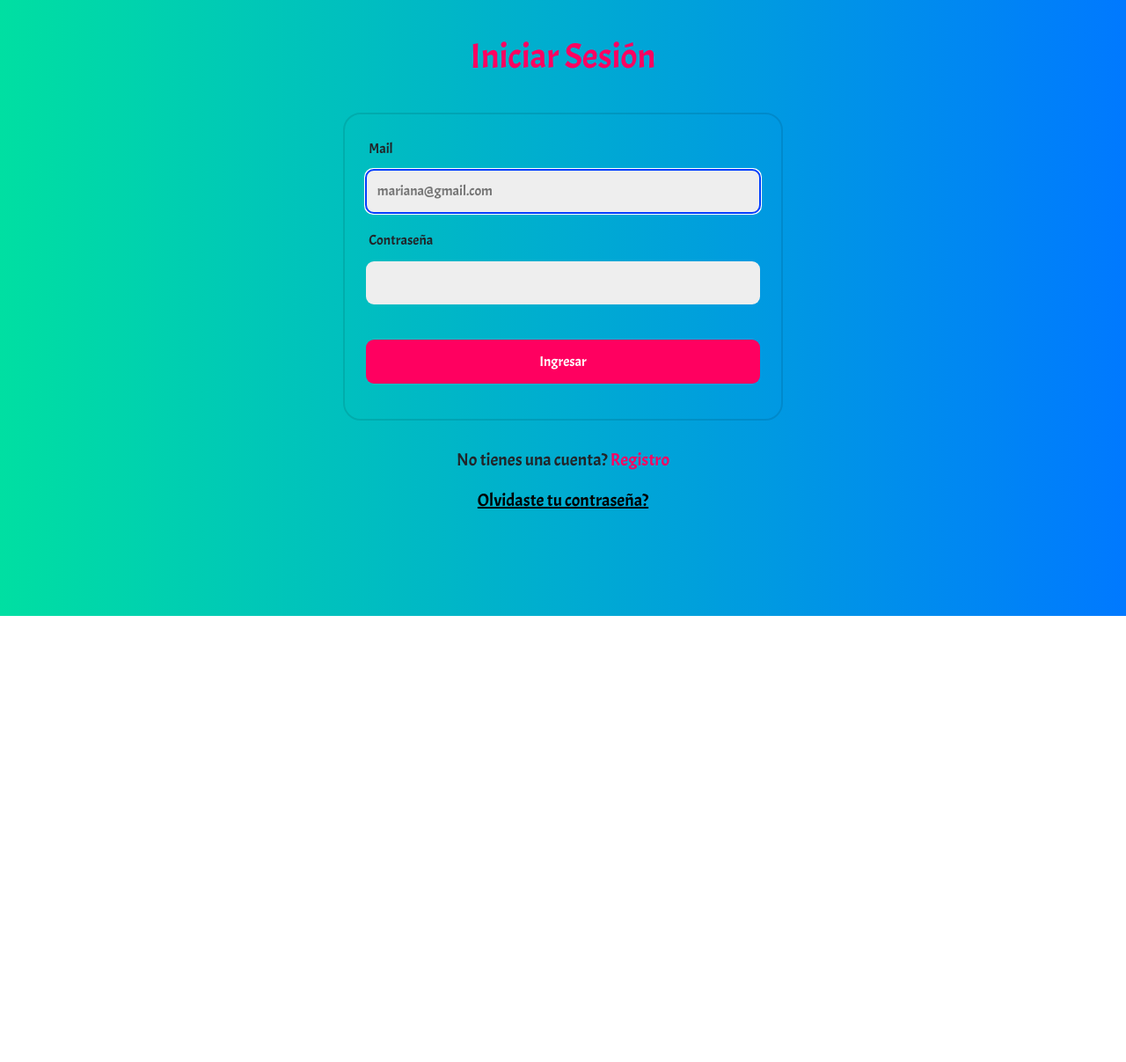
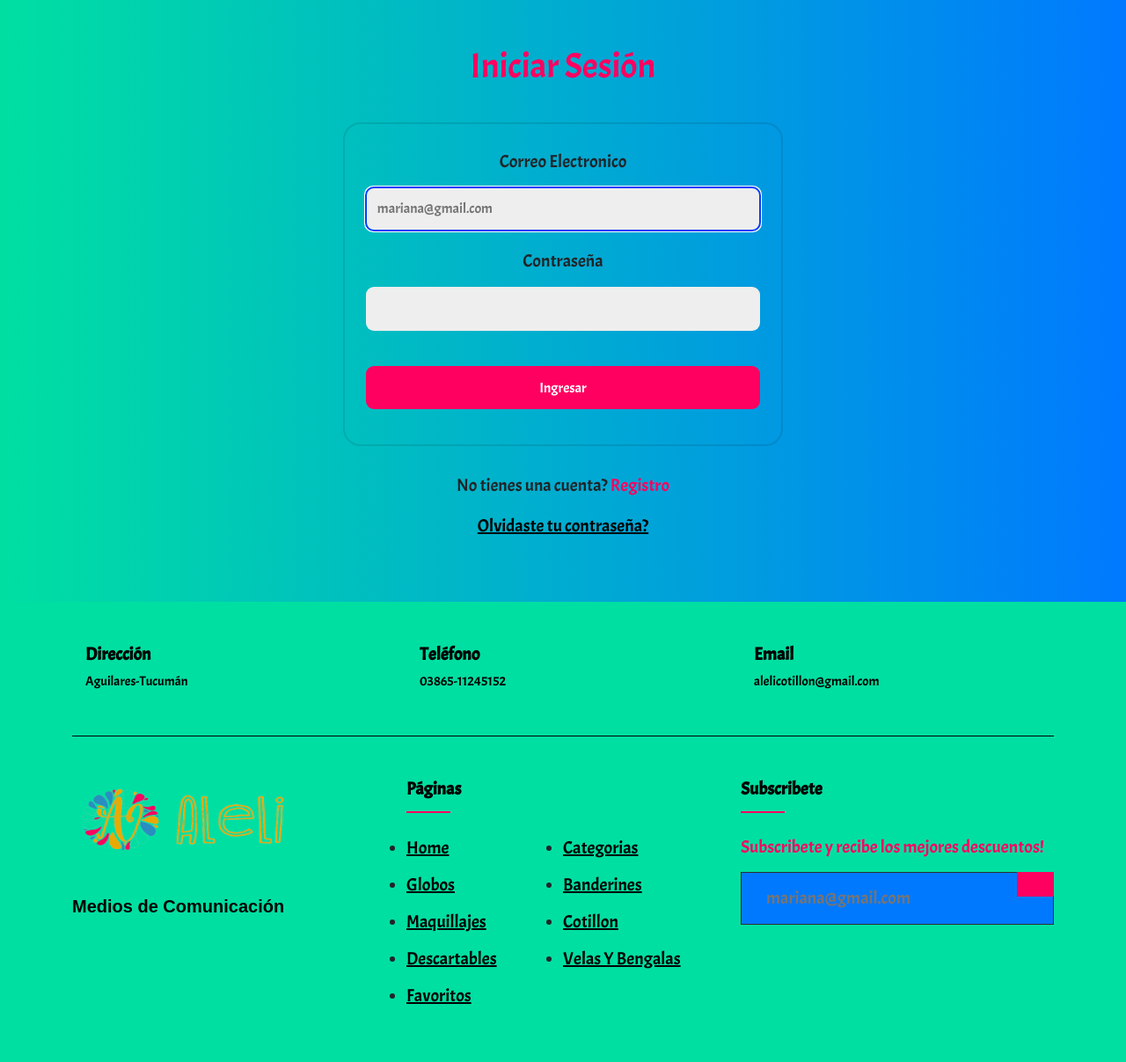
Before and after one commit to MaruSosa/ProyectoAleli, a plain HTML site: page pages/login.html in a window 1280 px wide. Shown: the part 132-1339 px from the top of the page at 88% size. Before the commit the page ends 832 px from the top, so only its background shows below. Drawn offline with nearby package versions, Linux system fonts and the light colour scheme.

Commit message:
se corrigio pagina de login

```diff
--- a/css/style.css
+++ b/css/style.css
@@ -834,3 +834,4 @@ section p a{
     height: 800px;
   }
 }
+/*papelitos*/
--- a/pages/login.html
+++ b/pages/login.html
@@ -29,7 +29,7 @@
                   <a class="nav-link" aria-current="page" href="../index.html">Principal</a>
                 </li>
                 <li class="nav-item mt-2">
-                  <a class="nav-link active" href="./productos.html">Productos</a>
+                  <a class="nav-link" href="./productos.html">Productos</a>
                 </li>
               </ul>
               <form class="d-flex mt-2" role="search" id="formBuscar">
@@ -40,18 +40,114 @@
           </div>
         </nav>
        </header>
-    <section class="my-2 py-2 pt-5">
+   <main class="d-flex justify-content-center align-items-center text-center">
+    <section>
+      <div class="mt-5 pt-5">
         <h2>Iniciar Sesión</h2>
-        <form id="loginForm">
-            <label>Mail</label>
+      <form id="loginForm" >
+          <label style="font-size: 20px;">Correo Electronico</label>
           <input type="email" placeholder="mariana@gmail.com" id="email" required autofocus>
-            <label>Contraseña</label>
+          <label style="font-size: 20px;">Contraseña</label>
           <input type="password" placeholder="" id="password" required>
           <input type="submit" value="Ingresar">
       </form>
+     <div class="d-flex flex-column">
       <p>No tienes una cuenta? <a href="./registro.html">Registro</a></p>
       <a style="color: black;font-size: 20px;" href="./error404.html">Olvidaste tu contraseña?</a>
+     </div>
+      </div>
   </section>
+   </main>
+   <footer class="footer-section">
+    <div class="container">
+        <div class="footer-cta pt-5 pb-5">
+            <div class="row">
+                <div class="col-xl-4 col-md-4 mb-30">
+                    <div class="single-cta">
+                        <i class="fas fa-map-marker-alt"></i>
+                        <div class="cta-text">
+                            <h4>Dirección</h4>
+                            <span>Aguilares-Tucumán</span>
+                        </div>
+                    </div>
+                </div>
+                <div class="col-xl-4 col-md-4 mb-30">
+                    <div class="single-cta">
+                        <i class="fas fa-phone"></i>
+                        <div class="cta-text">
+                            <h4>Teléfono</h4>
+                            <span>03865-11245152</span>
+                        </div>
+                    </div>
+                </div>
+                <div class="col-xl-4 col-md-4 mb-30">
+                    <div class="single-cta">
+                        <i class="far fa-envelope-open"></i>
+                        <div class="cta-text">
+                            <h4>Email</h4>
+                            <span>alelicotillon@gmail.com</span>
+                        </div>
+                    </div>
+                </div>
+            </div>
+        </div>
+        <div class="footer-content pt-5 pb-5">
+            <div class="row">
+                <div class="col-lg-4 col-md-6 mb-30">
+                    <div class="footer-widget">
+                        <div class="footer-logo">
+                            <a href="index.html"><img src="../img/loAleliTransparente.png" class="img-fluid" alt="logo"></a>
+                        </div>
+                        <div class="footer-social-icon">
+                            <span>Medios de Comunicación</span>
+                            <a href="#"><i class="fab fa-facebook-f facebook-bg"></i></a>
+                            <a href="#"><i class="fa-brands fa-instagram instagram-bg"></i></a>
+                            <a href="#"><i class="fa-brands fa-whatsapp whatsapp-bg"></i></a>
+                        </div>
+                    </div>
+                </div>
+                <div class="col-lg-4 col-md-6 mb-30">
+                    <div class="footer-widget">
+                        <div class="footer-widget-heading">
+                            <h3>Páginas</h3>
+                        </div>
+                        <ul>
+                            <li><a href="./index.html">Home</a></li>
+                            <li><a href="./pages/error404">Categorias</a></li>
+                            <li><a href="./pages/error404">Globos</a></li>
+                            <li><a href="./pages/error404">Banderines</a></li>
+                            <li><a href="./pages/error404">Maquillajes</a></li>
+                            <li><a href="./pages/error404">Cotillon</a></li>
+                            <li><a href="./pages/error404">Descartables</a></li>
+                            <li><a href="./pages/error404">Velas y Bengalas</a></li>
+                            <li><a href="./pages/error404">Favoritos</a></li>
+
+                        </ul>
+                    </div>
+                </div>
+                <div class="col-lg-4 col-md-12 mb-30">
+                  <div class="footer-widget">
+                      <div class="footer-widget-heading">
+                          <h3>Subscribete</h3>
+                      </div>
+                      <div class="footer-text mb-25">
+                          <p style="font-size: 20px;">Subscribete y recibe los mejores descuentos!</p>
+                      </div>
+                      <div class="subscribe-form">
+                        <form action="./error404.html" id="formFooter">
+                            <input type="text" placeholder="mariana@gmail.com">
+                            <button><i class="fab fa-telegram-plane"></i></button>
+                        </form>
+                    </div>
+                  </div>
+              </div>
+          </div>
+      </div>
+  </div>
+            </div>
+        </div>
+    </div>
+  </footer>
     <script src="../js/login.js"></script>
 </body>
 </html>
```
Lines whose indentation alone changed are shown as unchanged.
